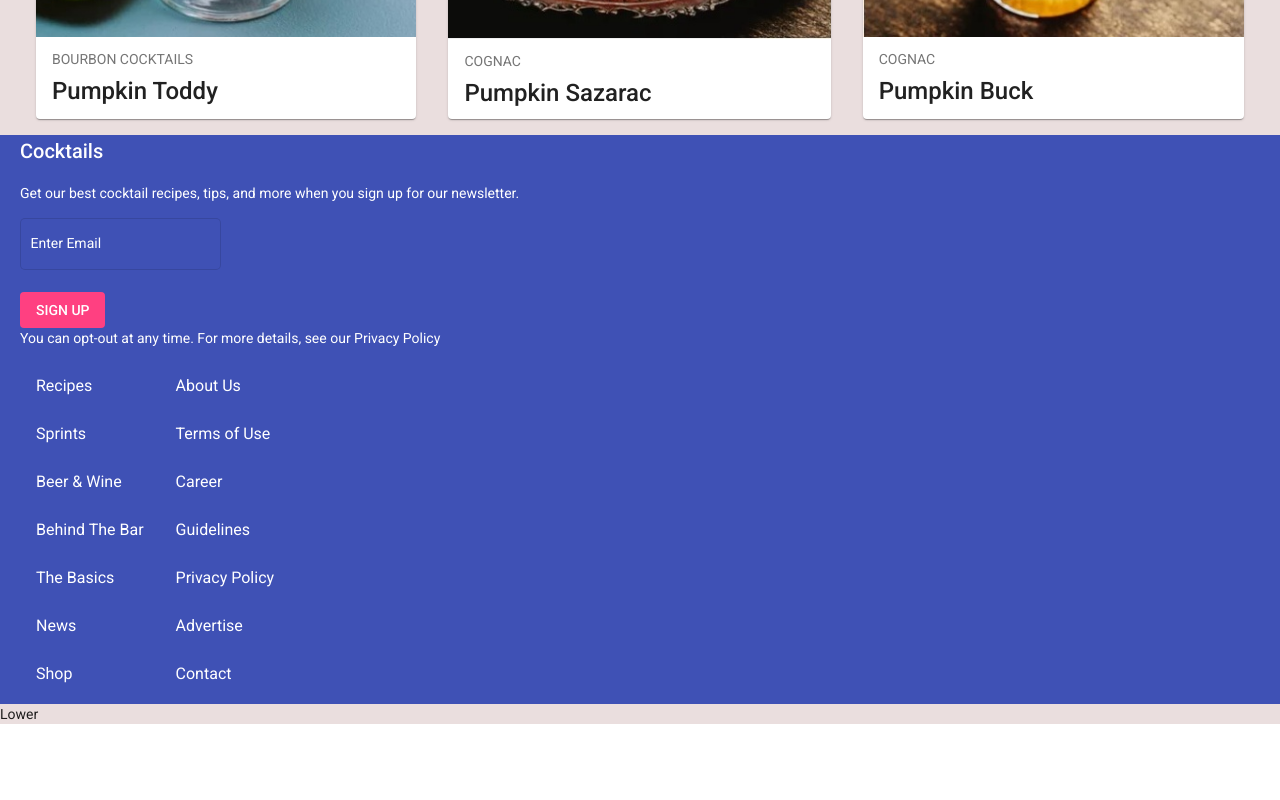
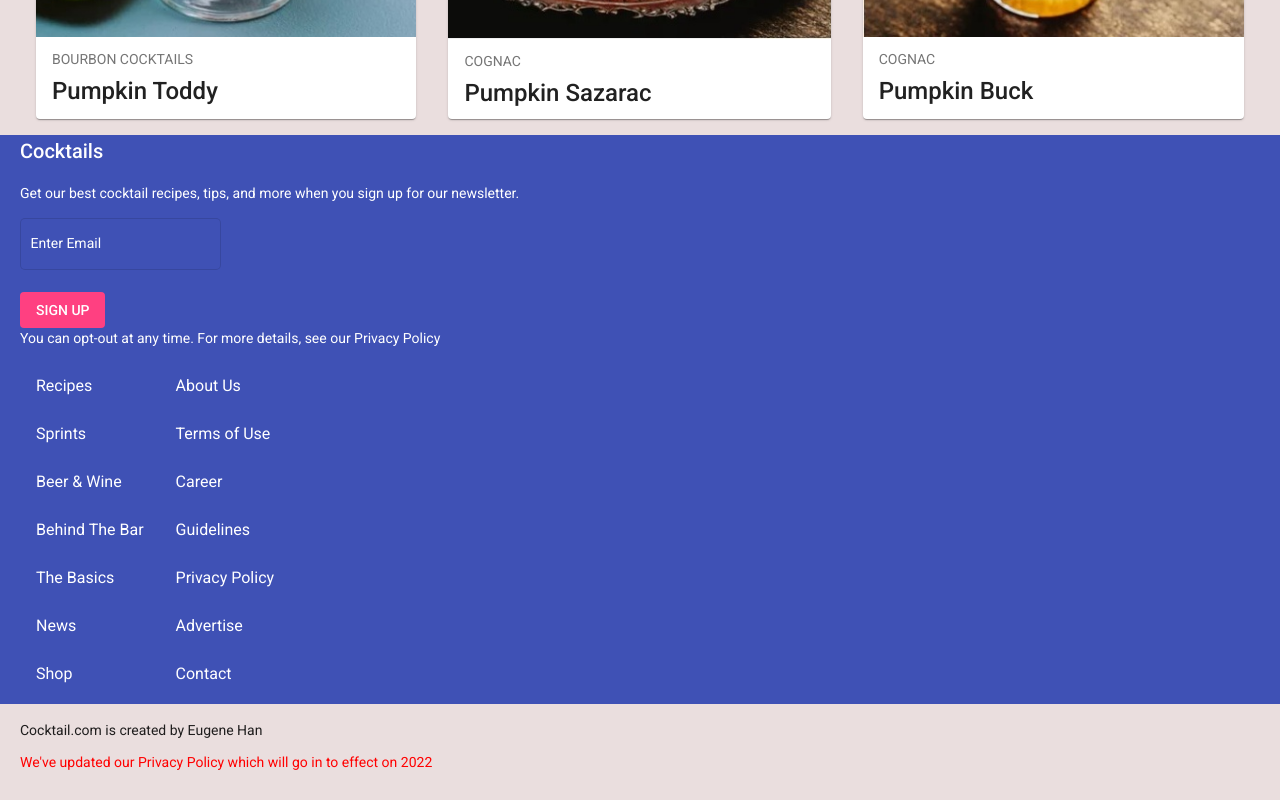
Before and after one commit to eugenehan94/Angular-Material-Cocktail-Website, an Angular app: page /home in a window 1280 px wide. Shown: the part 3888-4688 px from the top of the page. Before the commit the page ends 4612 px from the top, so only its background shows below. Built offline with nearby package versions, Linux system fonts and the light colour scheme.

Commit message:
added to footer component - lower portion

```diff
--- a/src/app/components/footer/footer.component.css
+++ b/src/app/components/footer/footer.component.css
@@ -1,7 +1,14 @@
 .footer-upper-container {
   background-color: #3f51b5;
+}
+.footer-lower-container,
+.footer-upper-container {
   padding-left: 1.25rem;
   padding-right: 1.25rem;
+}
+.footer-lower-container{
+  padding-bottom: 1rem;
+  padding-top: 1rem;
 }
 .footer-upper-title,
 .footer-upper-text,
@@ -16,6 +23,9 @@ mat-list-item p {
 }
 .footer-upper-list-wrapper {
   display: flex;
+}
+.footer-lower-container .warning{
+  color: red;
 }
 /* Extra small devices (phones, 700px and down) */
 @media screen and (max-width: 700px) {
@@ -36,6 +46,9 @@ mat-list-item p {
   }
   .footer-upper-list-wrapper {
     /* display: flex;  */
-    justify-content: space-around
+    justify-content: space-around;
+  }
+  .footer-lower-container p{
+    text-align: center;
   }
 }
--- a/src/app/components/footer/footer.component.html
+++ b/src/app/components/footer/footer.component.html
@@ -35,14 +35,17 @@
         <mat-list-item><p>About Us</p></mat-list-item>
         <mat-list-item><p>Terms of Use</p></mat-list-item>
         <mat-list-item><p>Career</p></mat-list-item>
-        <mat-list-item><p>Guidelines</mat-list-item>
+        <mat-list-item><p>Guidelines</p></mat-list-item>
         <mat-list-item><p>Privacy Policy</p></mat-list-item>
         <mat-list-item><p>Advertise</p></mat-list-item>
         <mat-list-item><p>Contact</p></mat-list-item>
       </mat-list>
     </div>
   </div>
-  <div class="footer-lower-container">Lower</div>
+  <div class="footer-lower-container">
+    <div><p>Cocktail.com is created by Eugene Han</p></div>
+    <div><p class="warning">We've updated our Privacy Policy which will go in to effect on {{year}}</p></div>
+  </div>
 </div>
 
 <!-- With mat-list: to make two column: -->
--- a/src/app/components/footer/footer.component.ts
+++ b/src/app/components/footer/footer.component.ts
@@ -7,9 +7,12 @@ import { Component, OnInit } from '@angular/core';
 })
 export class FooterComponent implements OnInit {
 
+  year: any;
+
   constructor() { }
 
   ngOnInit(): void {
+    this.year = new Date().getFullYear();
   }
 
 }
```
